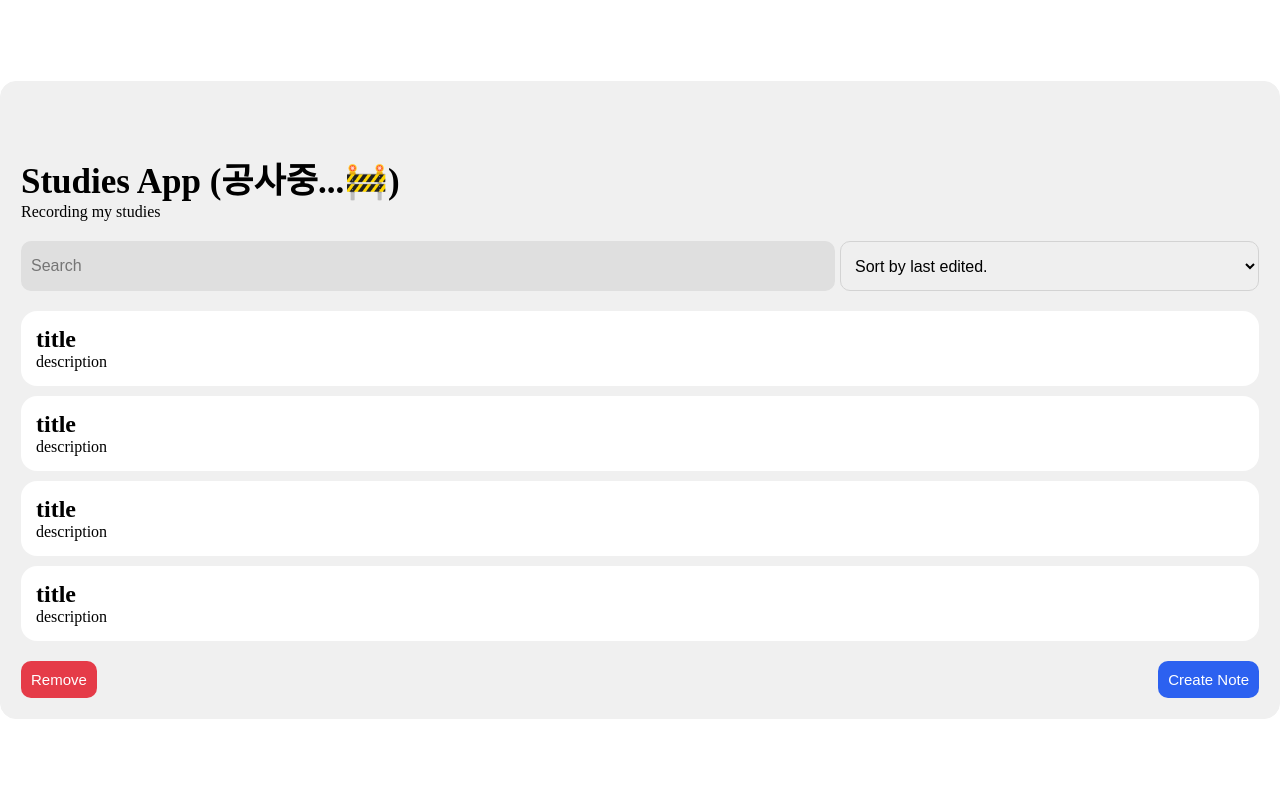
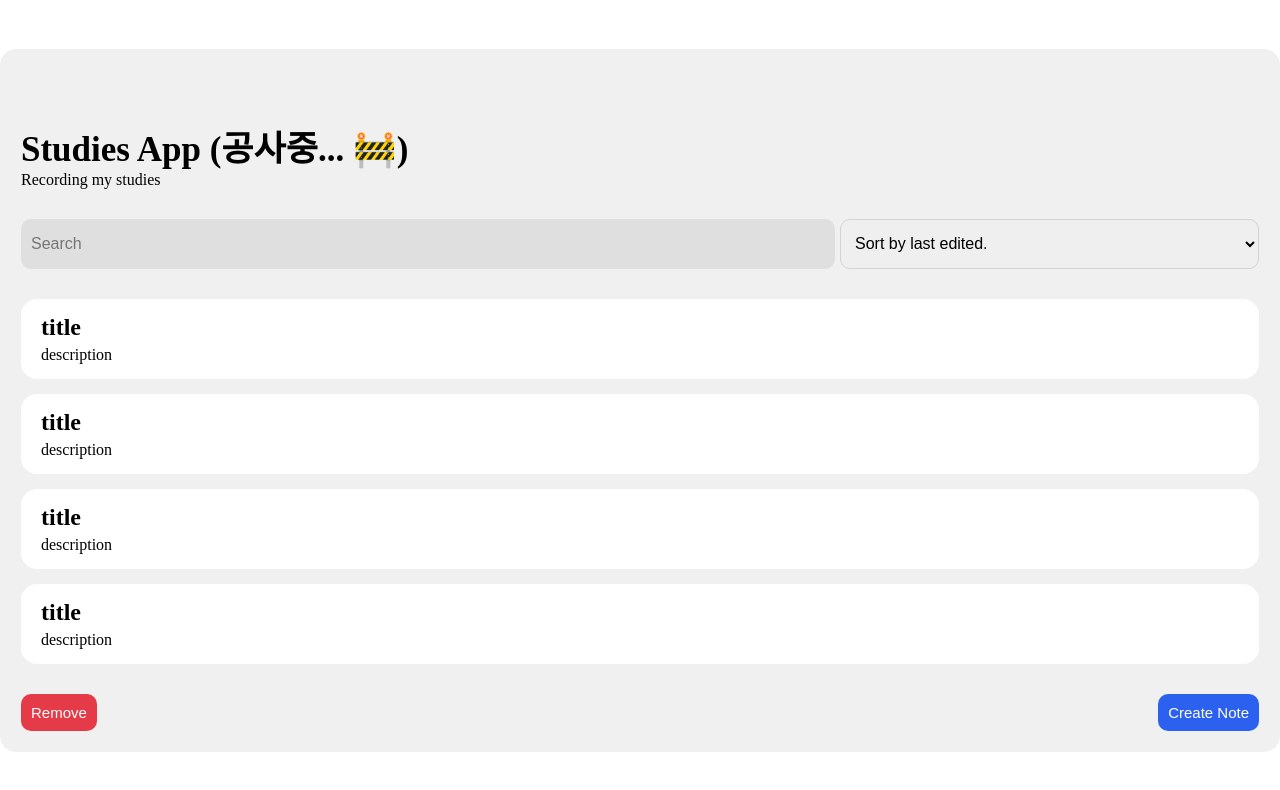
Before and after one commit to leejw951208/notes-app, a React (Vite) app: page / in a window 1280 px wide. Shown: the top 790 px of the page. Built offline with nearby package versions, Linux system fonts and the light colour scheme.

Commit message:
디자인 작업중

```diff
--- a/src/components/button/Button.jsx
+++ b/src/components/button/Button.jsx
@@ -8,11 +8,19 @@ const StyledButton = styled.button`
   text-align: center;
   padding: 10px;
   font-size: 15px;
+  cursor: pointer;
+  &:hover {
+    background-color: ${(props) => props.$hoverBackgroundColor};
+  }
 `;
 
-const Button = ({ backgroundColor, color, name }) => {
+const Button = ({ backgroundColor, hoverBackgroundColor, color, name }) => {
   return (
-    <StyledButton $backgroundColor={backgroundColor} $color={color}>
+    <StyledButton
+      $backgroundColor={backgroundColor}
+      $hoverBackgroundColor={hoverBackgroundColor}
+      $color={color}
+    >
       {name}
     </StyledButton>
   );
--- a/src/components/button/ButtonSection.jsx
+++ b/src/components/button/ButtonSection.jsx
@@ -4,15 +4,21 @@ import Button from "./Button";
 const Section = styled.section`
   display: flex;
   justify-content: space-between;
-  margin-top: 20px;
+  margin-top: 30px;
 `;
 
 const ButtonSection = () => {
   return (
     <Section>
-      <Button backgroundColor={"#E53B48"} color={"white"} name={"Remove"} />
+      <Button
+        backgroundColor={"#E53B48"}
+        hoverBackgroundColor={"#D31414"}
+        color={"white"}
+        name={"Remove"}
+      />
       <Button
         backgroundColor={"#2C61F0"}
+        hoverBackgroundColor={"#1448D3"}
         color={"white"}
         name={"Create Note"}
       />
--- a/src/components/header/Header.jsx
+++ b/src/components/header/Header.jsx
@@ -10,7 +10,7 @@ const Header = styled.header`
 const HeaderSection = () => {
   return (
     <Header>
-      <h1>Studies App (공사중...🚧)</h1>
+      <h1>Studies App (공사중... 🚧)</h1>
       <p>Recording my studies</p>
     </Header>
   );
--- a/src/components/note/NoteList.jsx
+++ b/src/components/note/NoteList.jsx
@@ -1,11 +1,18 @@
 import styled from "styled-components";
 
 const Article = styled.article`
+  display: flex;
+  flex-direction: column;
+  gap: 5px;
   border: none;
   border-radius: 1rem;
   background-color: #fff;
-  padding: 15px;
-  margin-top: 10px;
+  padding: 15px 20px;
+  margin-top: 15px;
+  cursor: pointer;
+  &:hover {
+    background-color: #d5d5d5;
+  }
 `;
 
 const NoteList = () => {
--- a/src/components/note/NoteSection.jsx
+++ b/src/components/note/NoteSection.jsx
@@ -2,7 +2,7 @@ import styled from "styled-components";
 import NoteList from "./NoteList";
 
 const Section = styled.section`
-  margin-top: 20px;
+  margin-top: 30px;
 `;
 
 const NoteSection = () => {
--- a/src/components/search/Input.jsx
+++ b/src/components/search/Input.jsx
@@ -7,6 +7,9 @@ const StyledInput = styled.input`
   flex: 2;
   padding: 0 10px;
   font-size: 16px;
+  &:focus {
+    background-color: #fff;
+  }
 `;
 
 const Input = () => {
--- a/src/components/search/SearchSection.jsx
+++ b/src/components/search/SearchSection.jsx
@@ -7,7 +7,7 @@ const Section = styled.section`
   justify-content: space-between;
   height: 50px;
   gap: 5px;
-  margin-top: 20px;
+  margin-top: 30px;
 `;
 
 const SearchSection = () => {
--- a/src/components/search/Selectbox.jsx
+++ b/src/components/search/Selectbox.jsx
@@ -6,6 +6,7 @@ const StyledSelectbox = styled.select`
   border-radius: 10px;
   padding: 0 10px;
   font-size: 16px;
+  cursor: pointer;
 `;
 
 const Selectbox = ({ children }) => {
```
